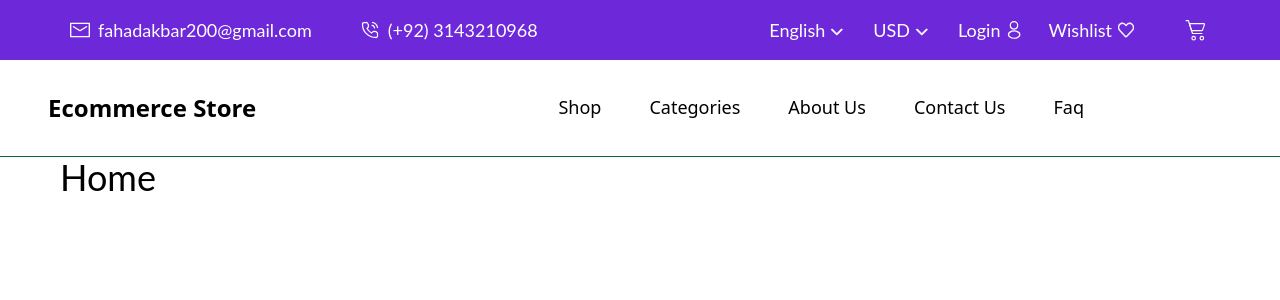
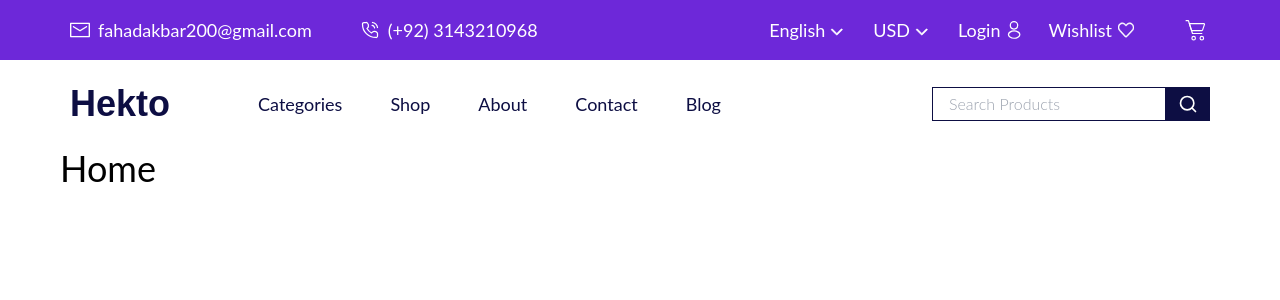
Before and after one commit to MuhammadFahadAkbar/Ecommerce-Website, a React (Create React App) app: page / in a window 1280 px wide. Shown: the top 300 px of the page. Built offline with nearby package versions, Linux system fonts and the light colour scheme.

Commit message:
Added Navbar

```diff
--- a/src/components/navbar.jsx
+++ b/src/components/navbar.jsx
@@ -1,53 +1,62 @@
 import { Link } from "react-router-dom";
-import Profile from "../images/profile.svg";
-import CartIcon from "../images/cart.svg";
+import SearchIcon from "../images/search.svg";
 
 const Navbar = () => {
   return (
-    <div className="w-full py-8 px-12 flex justify-between items-center border-b border-b-green-800 hover:transition-all">
+    <div className="w-full py-6 text-[#0D0E43]">
+      <div className="custom-container m-auto flex justify-between items-center">
+        <div className="flex items-center justify-start gap-16">
           <div>
-        {/* <img src="logo.png" alt="logo"/> */}
-        <Link to="/" className="text-2xl font-bold">
-          Ecommerce Store
+            <Link to="/" className="text-4xl font-josefin font-bold">
+              Hekto
             </Link>
           </div>
-      <div className="flex">
-        <Link
-          to="/shop"
-          className="px-4 py-0 mx-2 hover:border-b-2 hover:border-b-green-700 hover:text-green-700 text-lg"
-        >
-          Shop
-        </Link>
+          <div className="flex font-lato">
             <Link
               to="/category"
-          className="px-4 py-0 mx-2 hover:border-b-2 hover:border-b-green-700 hover:text-green-700 text-lg"
+              className="px-4 py-0 mx-2 text-lg hover:text-[#FB2E86] transition duration-300 ease-in-out"
             >
               Categories
             </Link>
             <Link
+              to="/shop"
+              className="px-4 py-0 mx-2 text-lg hover:text-[#FB2E86] transition duration-300 ease-in-out"
+            >
+              Shop
+            </Link>
+
+            <Link
               to="/about"
-          className="px-4 py-0 mx-2 hover:border-b-2 hover:border-b-green-700 hover:text-green-700 text-lg"
+              className="px-4 py-0 mx-2 text-lg hover:text-[#FB2E86] transition duration-300 ease-in-out"
             >
-          About Us
+              About
             </Link>
             <Link
               to="/contact"
-          className="px-4 py-0 mx-2 hover:border-b-2 hover:border-b-green-700 hover:text-green-700 text-lg"
+              className="px-4 py-0 mx-2 text-lg hover:text-[#FB2E86] transition duration-300 ease-in-out"
             >
-          Contact Us
+              Contact
             </Link>
+
             <Link
               to="/faq"
-          className="px-4 py-0 mx-2 hover:border-b-2 hover:border-b-green-700 hover:text-green-700 text-lg"
+              className="px-4 py-0 mx-2 text-lg hover:text-[#FB2E86] transition duration-300 ease-in-out"
             >
-          Faq
+              Blog
             </Link>
-        <Link to="/profile" className="mx-4">
-          <img src={Profile} alt="" width="30px" />
-        </Link>
-        <Link to="/cart" className="mx-4">
-          <img src={CartIcon} alt="" width="30px" />
-        </Link>
+          </div>
+        </div>
+
+        <form action="" className="flex">
+          <input
+            type="text"
+            className="py-1 px-4 border border-[#0D0E43] font-light font-lato"
+            placeholder="Search Products"
+          />
+          <button type="submit" className="bg-[#0D0E43] px-3">
+            <img className="w-5" src={SearchIcon} alt="" />
+          </button>
+        </form>
       </div>
     </div>
   );
--- a/src/index.css
+++ b/src/index.css
@@ -2,6 +2,7 @@
 @tailwind components;
 @tailwind utilities;
 @import url("https://fonts.googleapis.com/css2?family=Lato:wght@100;300;400;700&display=swap");
+@import url('https://fonts.googleapis.com/css2?family=Josefin+Sans:wght@100;200;300;400;500;600;700&display=swap');
 
 @media (min-width: 476px) {
   .custom-container {
--- a/tailwind.config.js
+++ b/tailwind.config.js
@@ -6,7 +6,8 @@ module.exports = {
   theme: {
     extend: {
       fontFamily: {
-        'lato': ['Lato', 'sans-serif']
+        'lato': ['Lato', 'sans-serif'],
+        'josefin': ['Josefin Sans', 'sans-serif'],
       },
     },
   },
```
Also changed, not shown: src/images/search.svg (added). Lines whose indentation alone changed are shown as unchanged.
